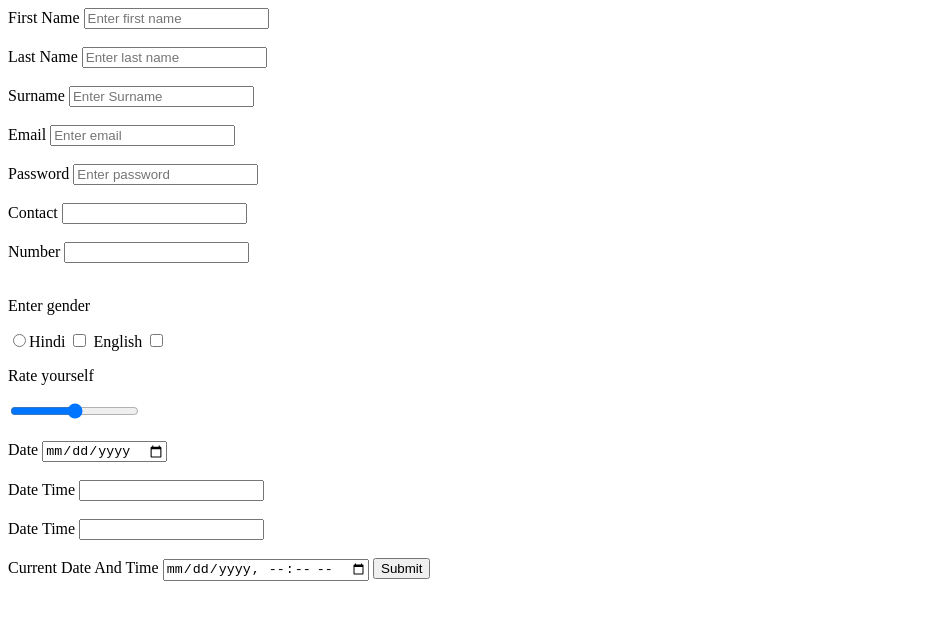
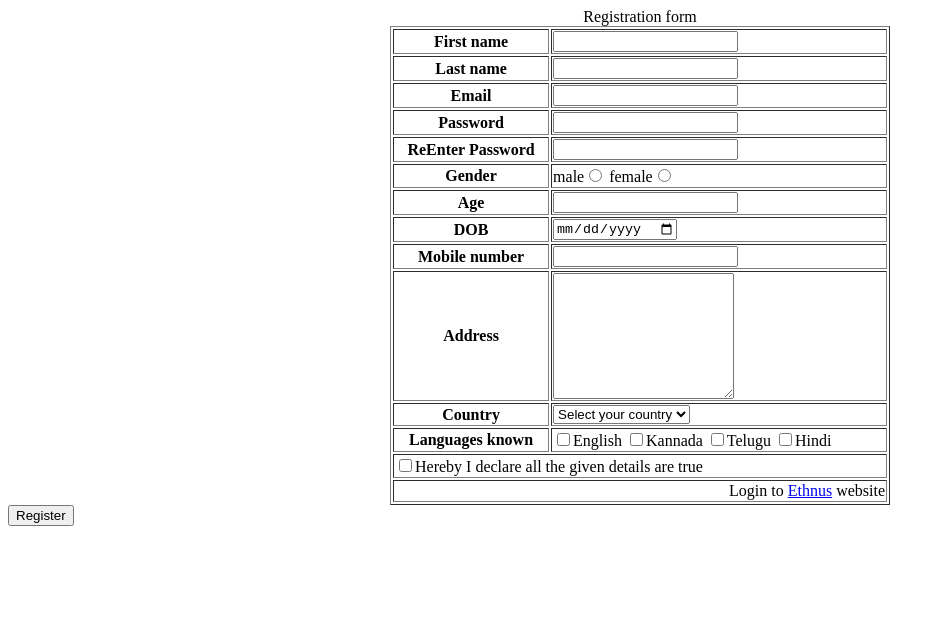
Before and after one commit to Sravanthi9990/sravs, a plain HTML site: page index.html in a window 1280 px wide. Shown: the whole page, without its empty margins (0-945 px from the left). Drawn offline with Linux system fonts and the light colour scheme.

Commit message:
Add files via upload

```diff
--- a/index.html
+++ b/index.html
@@ -1,75 +1,87 @@
-<!-- <!DOCTYPE html>
-<html lang="en">
+<html>
 <head>
-    <title>Document</title>
-    <link href="./code.css" rel="stylesheet" type="text/css" />
+<title>HTML Table</title>
 </head>
 <body>
-    <h1>Hello</h1>
+<form method="" action="">
+<table border="1" align="center" width="500"  >
+<caption>Registration form</caption>
+<tr>
+<th>First name</th>
+<td><input type="text" name="fn" id="fn1" maxlength="10" title="enter your first name"/></td>
+</tr>
+<tr>
+  <th>Last name</th>
+  <td><input type="text"/></td>
+  </tr>
+<tr>
+  <th>Email</th>
+  <td><input type="email"/></td>
+  </tr>
+<tr>
+<th>Password</th>
+<td><input type="password"/></td>
+</tr>
+<tr>
+<th>ReEnter Password</th>
+<td><input type="password"/></td>
+</tr>
+<tr>
+  <th>Gender</th>
+  <td>
+  male<input type="radio" name="g" value="m"/>
+  female<input type="radio" name="g" value="f"/>
+  </td>
+  </tr>
+  <tr>
+    <th>Age</th>
+    <td><input type="text"/></td>
+    </tr>
+  <tr>
+    <th>DOB</th>
+    <td><input type="date"/></td>
+  </tr>
+<tr>
+<th>Mobile number</th>
+<td><input type="number"/></td>
+</tr>
+<tr>
+<th>Address</th>
+<td><textarea rows="8" cols="20"></textarea></td>
+</tr>
+<tr>
+<th>Country</th>
+<td>
+<select name="country">
+<option value="" selected="selected" disabled="disabled">Select your country</option>
+<option value="1">India</option>
+<option value="2">Pakistan</option>
+</select>
+</td>
+</tr>
+<tr>
+  <th>Languages known</th>
+  <td>
+  <input type="checkbox" name="g" value="m"/>English
+  <input type="checkbox" name="g" value="f"/>Kannada
+  <input type="checkbox" name="g" value="f"/>Telugu
+  <input type="checkbox" name="g" value="f"/>Hindi
+  </td>
+  </tr>
+<tr>
+  <td colspan="2" align="left"><input type="checkbox"/>Hereby I declare all the given details are true
+</td>
+</tr>
+<tr>
+  <td colspan="2" align="right"><a>Login to <a href="URL">Ethnus</a> website</a>
+</td>
+</tr>
+<!-- <button type="save" class="registerbtn">Register</button> -->
+</table>
+<tr>
+  <td colspan="2" align="center"><input type="submit" value="Register"/>
+  </td>
+  </tr>
+</form>
 </body>
-</html> -->
-<!DOCTYPE html>
-<html lang="en">
-  <head>
-    <meta charset="UTF-8" />
-    <meta name="viewport" content="width=device-width, initial-scale=1.0" />
-    <title>Document</title>
-  </head>
-  <body>
-    <form>
-      <!-- semantic element-> used to increase understandability of code  -->
-      <label for="FirstName">First Name</label>
-      <input
-        type="text"
-        name="FirstName"
-        placeholder="Enter first name"
-      /><br /><br />
-      <label for="LastName">Last Name</label>
-      <input
-        type="text"
-        name="LastName"
-        placeholder="Enter last name"
-      /><br /><br />
-      <label for="Surname">Surname</label>
-      <input type="text" name="Surname" placeholder="Enter Surname" />
-      <br /><br />
-      <label for="Email">Email</label>
-      <input type="email" name="Email" placeholder="Enter email" /><br /><br />
-      <!-- email input is self validating -->
-      <label for="password">Password</label>
-      <input
-        type="password"
-        name="password"
-        placeholder="Enter password"
-      /><br /><br />
-      <label for="phone">Contact</label>
-      <input type="tel" name="phone" /><br /><br />
-      <label for="number">Number</label>
-      <input type="number" name="number" /><br /><br />
-      <p>Enter gender</p>
-      <!-- for radio inputs, name should be common but id and value should differ -->
-      <!-- id is used for differentiation, value is used for telling JS what value will it hold -->
-      <!-- for attribute can take in name and id -->
-      <input type="radio" name="gender" id="male" value="male"
-      <label for="Hindi">Hindi</label>
-      <input type="checkbox" name="Hindi" value="Hindi" />
-      <label for="English">English</label>
-      <input type="checkbox" name="English" value="English" />
-      <!-- new form elements which are added in HTML 5 -->
-      <p>Rate yourself</p>
-      <input type="range" /><br /><br />
-      <label for="Date">Date</label>
-      <input type="date" name="Date" />
-      <br /><br />
-      <label for="DateTime">Date Time</label>
-      <input type="datetime" name="DateTime"/>
-      <br /><br />
-      <label for="currentDT">Date Time</label>
-      <input type="datetime" name="DateTime" />
-      <br /><br />
-      <label for="currentDT">Current Date And Time</label>
-      <input type="datetime-local" name="currentDT" />
-      <input type="submit" />
-    </form>
-  </body>
 </html>
```
